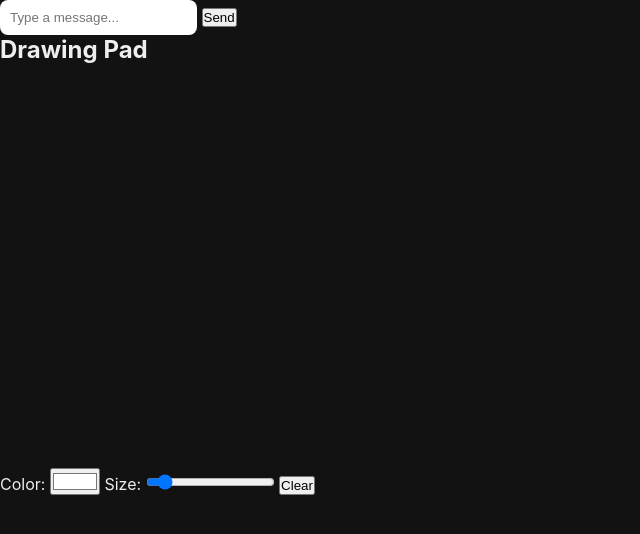
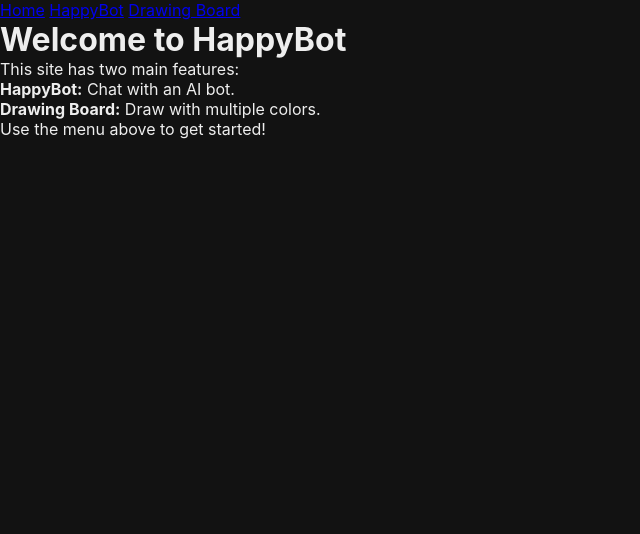
Before and after one commit to supernurmio/happybot, a plain HTML site: page happybot/index.html in a window 1280 px wide. Shown: the whole page, without its empty margins (0-640 px from the left). Drawn offline with Linux system fonts and the light colour scheme.

Commit message:
Update index.html

```diff
--- a/happybot/index.html
+++ b/happybot/index.html
@@ -1,40 +1,25 @@
 <!DOCTYPE html>
 <html lang="en">
 <head>
-    <meta charset="UTF-8">
-    <meta name="viewport" content="width=device-width, initial-scale=1.0">
-    <title>HappyBot Dark</title>
-    <link rel="stylesheet" href="style.css">
+  <meta charset="UTF-8">
+  <title>HappyBot Homepage</title>
+  <link rel="stylesheet" href="style.css">
 </head>
 <body>
-    <div class="container">
+  <nav>
+    <a href="index.html">Home</a>
+    <a href="chat.html">HappyBot</a>
+    <a href="draw.html">Drawing Board</a>
+  </nav>
 
-        <!-- Chat Section -->
-        <div class="chat-container">
-            <div id="chat-box"></div>
-            <div class="input-container">
-                <input type="text" id="user-input" placeholder="Type a message...">
-                <button onclick="sendMessage()">Send</button>
-            </div>
-        </div>
-
-        <!-- Drawing Section -->
-        <div class="draw-container">
-            <h2>Drawing Pad</h2>
-            <canvas id="draw-canvas" width="400" height="400"></canvas>
-
-            <div class="draw-controls">
-                <label for="color-picker">Color:</label>
-                <input type="color" id="color-picker" value="#ffffff">
-
-                <label for="size-picker">Size:</label>
-                <input type="range" id="size-picker" min="1" max="20" value="3">
-
-                <button onclick="clearCanvas()">Clear</button>
-            </div>
-        </div>
-    </div>
-
-    <script src="script.js"></script>
+  <main>
+    <h1>Welcome to HappyBot</h1>
+    <p>This site has two main features:</p>
+    <ul>
+      <li><strong>HappyBot:</strong> Chat with an AI bot.</li>
+      <li><strong>Drawing Board:</strong> Draw with multiple colors.</li>
+    </ul>
+    <p>Use the menu above to get started!</p>
+  </main>
 </body>
 </html>
```
